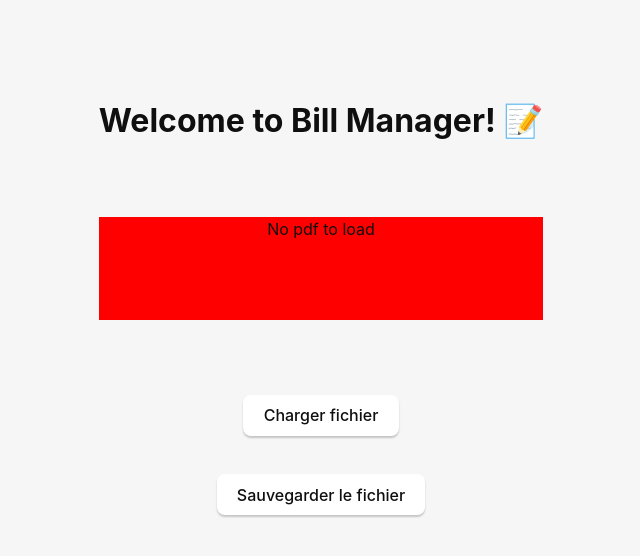
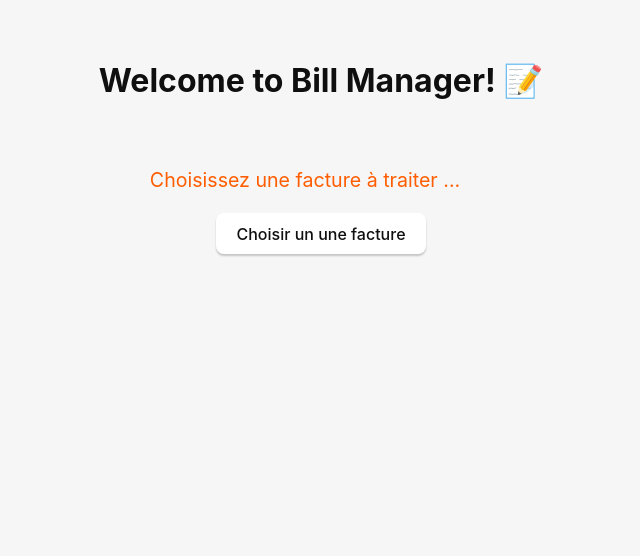
Before and after one commit to JackDaexter/BillManager, a React (Create React App) app: page / in a window 1280 px wide. Shown: the top 556 px of the page, without its empty margins (319-959 px from the left). Built offline with nearby package versions, Linux system fonts and the light colour scheme.

Commit message:
feat: Change filename displayed, fix contextBridge name undefined , manage PDF

```diff
--- a/electron/Ipcs.js
+++ b/electron/Ipcs.js
@@ -1,5 +1,5 @@
-const {parsePdfContent} = require('./apiCall')
+const {TODO} = require('./apiCall')
 
 module.exports = {
-    parsePdfContent
+    TODO
 }
--- a/electron/apiCall.js
+++ b/electron/apiCall.js
@@ -1,10 +1,10 @@
 const{dialog} = require("electron");
 const fs = require("fs");
 const pdf = require ("pdf-parse");
-
+const {ipcMain} = global.share;
 
 module.exports = {
-    parsePdfContent : global.share.ipcMain.handle("parsePdfContent", async (e,a) =>{
+    TODO : ipcMain.handle("TODO", async (e, a) =>{
         let result = await  dialog.showOpenDialog({ properties: ['openFile'], filters : [{ name: 'Pdf', extensions: ['pdf'] }] })
 
         let pdfDataInBuffer = fs.readFileSync(result.filePaths[0]);
--- a/electron/preload.js
+++ b/electron/preload.js
@@ -1,5 +1,6 @@
 const { contextBridge, ipcRenderer } =  require ('electron');
+const api = "api"
 
-contextBridge.exposeInMainWorld("api", {
-    parsePdfContent: (arg) => ipcRenderer.invoke("parsePdfContent")
+contextBridge.exposeInMainWorld(api, {
+    parsePdfContent: (channel, data) => ipcRenderer.invoke("parsePdfContent")
 })
--- a/src/component/LoadButton/LoadButton.js
+++ b/src/component/LoadButton/LoadButton.js
@@ -2,7 +2,7 @@ import './LoadButton.css';
 
 
 
-const LoadButton = ({props}: { props: any }) => {
+const LoadButton = ({props}) => {
     return (
         <>
             <button className="load_file"
--- a/src/component/PdfPreview.jsx
+++ /dev/null
@@ -1,15 +0,0 @@
-
-const PdfPreview = (props) => {
-    const preview = (
-        <div>
-
-        </div>
-    )
-    return(
-        <div>
-            {props.isFile === true ? preview : "No pdf to load"}
-        </div>
-    )
-}
-
-export default PdfPreview;
--- /dev/null
+++ b/src/component/PdfPreview/PdfPreview.css
@@ -0,0 +1,3 @@
+.pdfpreview-section{
+    overflow-y: scroll;
+}
--- a/src/pages/Home.css
+++ b/src/pages/Home.css
@@ -1,19 +1,20 @@
-.container{
+.home-content{
     margin: 0;
-    height: 100%;
-    width: 100%;
 
     display: grid;
-    grid-template-rows: 1fr 1fr 1fr;
+    grid-template-rows: 1fr 2fr ;
     row-gap: 25px;
 
 }
 
 .pdfpreview-section{
     background-color: red;
+    height: 50px;
+
 }
 
 .choice-analysis-section{
+
     display: flex;
     gap: 10px;
     justify-content: center;
--- a/src/pages/Home.jsx
+++ b/src/pages/Home.jsx
@@ -1,5 +1,4 @@
 import './Home.css'
-import PdfPreview from "../component/PdfPreview";
 import {useState} from "react";
 import LoadButton from "../component/LoadButton/LoadButton";
 import DarkText from "../component/DarkText";
@@ -7,36 +6,42 @@ import DarkText from "../component/DarkText";
 function Home ()  {
 
     const [filePath, setFilePath] = useState("");
+    const [pdfContent, setpdfContent] = useState(null);
 
     const fileIsLoad = () => {
-        return filePath !== "file not found"
+        console.log("WELL : " + filePath.includes("pdf"))
+        return filePath.includes("pdf")
     }
 
     const parsePdfFile = async () => {
-        const textFromPdf = await api.parsePdfContent();
-        console.log(result);
+        const result = await window.api.parsePdfContent();
+        if(result.name.includes("pdf")){
+            setFilePath( _ => result.name);
+            setpdfContent(_ => result.buffer);
+            console.log(fileIsLoad());
+        }
+    }
+
+    const getFileName = (filePath) => {
+        if(filePath.includes(".pdf"))
+            return filePath.split("\\").pop();
+        return "Choisissez une facture à traiter ...";
     }
 
     return (
-        <div className="container" >
+        <div className="home-content" >
 
             <div className="title-section">
                 <h1>Welcome to Bill Manager! 📝</h1>
             </div>
 
-            <div className="pdfpreview-section">
-                <PdfPreview props={{isFile:fileIsLoad()}}/>
-            </div>
             <div className="choice-analysis-section">
                 <div className="loadfile-input-section">
-                    <DarkText>{filePath} </DarkText>
-                    <LoadButton props={{buttonName: "Charger fichier", onClick : parsePdfFile }}/>
+                    <DarkText>{getFileName(filePath)} </DarkText>
+                    <LoadButton props={{buttonName: "Choisir un une facture", onClick : parsePdfFile }}/>
                 </div>
             </div>
 
-            <div className="save-section">
-                <LoadButton props={{buttonName:"Sauvegarder le fichier" }} />
-            </div>
         </div>
     )
 }
```
Also changed, not shown: electron/main.js (+30 -4 lines), src/component/PdfPreview/PdfPreview.js (added, +38 -0 lines), src/component/DarkText.js (renamed from src/component/DarkText.jsx), src/services/ParsePdfFile.js (renamed from src/services/ParsePdfFile.jsx), 1 other file (tests, documents, lock files or other folders).
